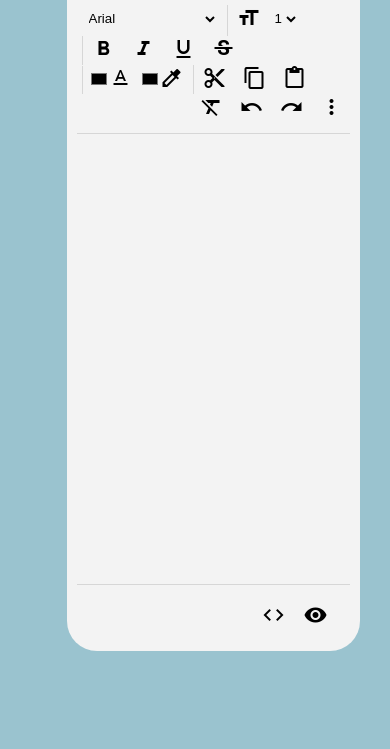
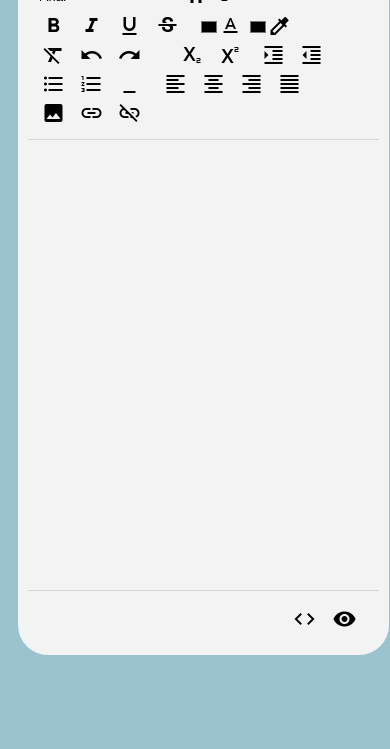
Before and after one commit to snehh/Rich-Text-Editor, a plain HTML site: page index.htm in a window 390 px wide. Shown: the part 95-844 px from the top of the page. Drawn offline with Linux system fonts and the light colour scheme.

Commit message:
Add files via upload

```diff
--- a/index.htm
+++ b/index.htm
@@ -43,7 +43,7 @@
             <input type="color" onchange="execArg('foreColor', this.value);" title="Text Color"><i class="material-icons" >text_format</i></input>
             <input type="color" onchange="execArg('hiliteColor', this.value);" title="Highlight"><i class="material-icons">colorize</i></button>
         </span>
-        <span class="segment">
+        <span class="segment" id="edit">
             <button  onclick="exec('cut');" title="Cut"><i class="material-icons">content_cut</i></button>
             <button  onclick="exec('copy');" title="Copy"><i class="material-icons">content_copy</i></button>
             <button  onclick="exec('paste');" title="Paste"><i class="material-icons">content_paste</i></button>
@@ -54,7 +54,6 @@
             <button  onclick="exec('redo');" title="Redo"><i class="material-icons">redo</i></button>
             <button  onclick="dropdown();" title="More"><i class="material-icons" id="more">more_vert</i></button>
         </span>
-    </div>
         <div class="buttoncont dropdowncont hidden" id="drop">
             <span class="segment">
                 <button  onclick="exec('subscript');" title="Subscript"><i class="material-icons">subscript</i></button>
@@ -80,11 +79,13 @@
                 <button  onclick="execArg('createLink', prompt('Enter a link'));" title="Hyperlink"><i class="material-icons">link</i></button>
                 <button  onclick="exec('unlink');" title="Remove link"><i class="material-icons">link_off</i></button>
             </span>
-        <span class="segment">
+            <span class="segment" id="misc">
                 <input type="color" onchange="bgcolor(this.value);" title="Background color"><i class="material-icons">format_paint</i></input>
                 <button  onclick="exec('selectAll');" title="Select All"><i class="material-icons">select_all</i></button>
             </span>
         </div>
+    </div>
+
     <iframe name="richText" id="iframe"></iframe>
     <div class="charcount">
         <button  onclick="sourceToggle();" title="View Source"><i class="material-icons" id="sourceicon">code</i></button>
--- a/styles.css
+++ b/styles.css
@@ -118,3 +118,53 @@ input[type="color"]{
     margin-left: 3px;
     outline: none;
 }
+
+
+
+
+
+
+
+
+
+
+@media only screen and (max-width: 1200px){
+    body{
+        text-align: center;
+    }
+    .container{
+        display: inline-block;
+        margin-left: 0;
+        width: 90%;
+    }
+}
+
+@media only screen and (max-width: 900px){
+    body{
+        font-size: 0.5em;
+    }
+}
+
+@media only screen and (max-width: 850px){
+    .segment#edit{
+        display: none;
+    }
+}
+@media only screen and (max-width: 750px){
+    .segment#misc{
+        display: none;
+    }
+    span.finalseg{
+        float: none;
+        border-left: 1px solid #d6d6d6;
+    }
+    #more{
+        display: none;
+    }
+    .hidden{
+        display: inline;
+    }
+    span.segment{
+        border: none;
+    }
+}
```
Lines whose indentation alone changed are shown as unchanged.
